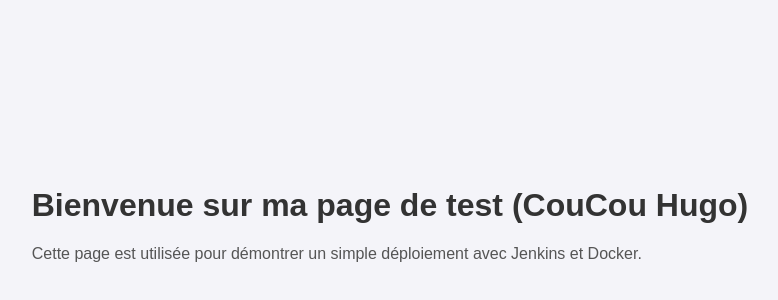
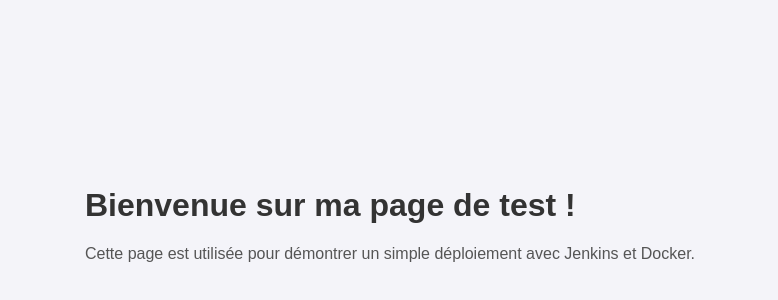
Before and after one commit to PoPoGH/agile-devops, a plain HTML site: page index.html in a window 1280 px wide. Shown: the part 178-478 px from the top of the page, without its empty margins (250-1028 px from the left). Drawn offline with Linux system fonts and the light colour scheme.

Commit message:
Update index.html

```diff
--- a/index.html
+++ b/index.html
@@ -24,7 +24,7 @@
 </head>
 <body>
     <div>
-        <h1>Bienvenue sur ma page de test (CouCou Hugo)</h1>
+        <h1>Bienvenue sur ma page de test ! </h1>
         <p>Cette page est utilisée pour démontrer un simple déploiement avec Jenkins et Docker.</p>
     </div>
 </body>
```
